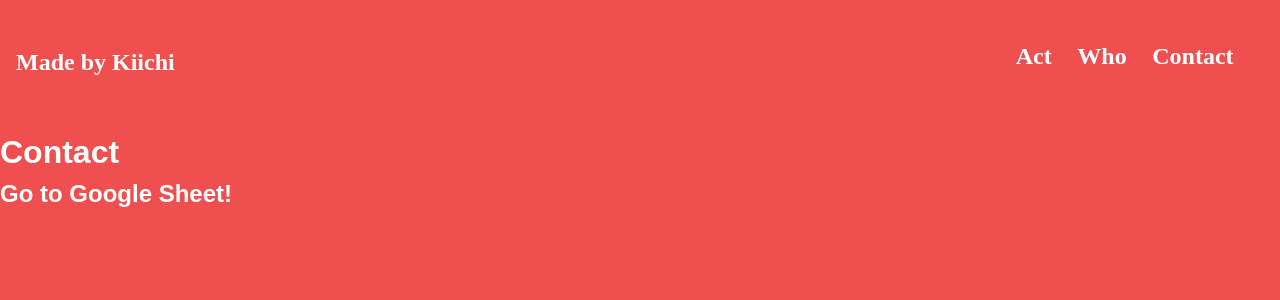
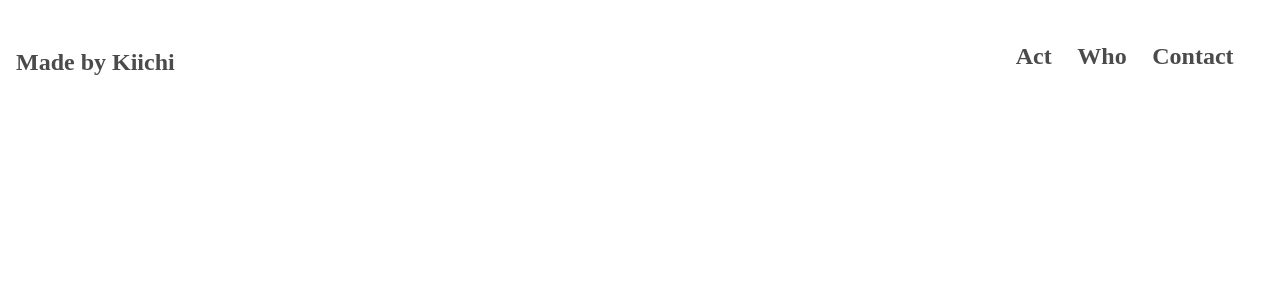
Before and after one commit to KiichiSugihara/made-by-kiichi, a Vue app: page /contact in a window 1280 px wide. Shown: the top 300 px of the page. Built offline with nearby package versions, Linux system fonts and the light colour scheme; a web font is replaced by a local one.

Commit message:
modify Contact color

```diff
--- a/src/views/Contact.vue
+++ b/src/views/Contact.vue
@@ -1,9 +1,15 @@
 <template>
     <v-app>
-        <m-k-top-bar></m-k-top-bar>
-        <v-content class="content">
-            <h1>Contact</h1>
-            <h2>Go to Google Sheet!</h2>
+        <m-k-top-bar
+            :mainColor="this.pageMainColor"
+            :textColor="this.pageTextColor"
+        ></m-k-top-bar>
+        <v-content
+            :style="{
+                '--page-main-color': this.pageMainColor,
+                '--page-text-color': this.pageTextColor,
+            }"
+        >
         </v-content>
     </v-app>
 </template>
@@ -20,11 +26,10 @@ import MKTimeline from '@/components/MKTimeline.vue'
         MKTimeline,
     },
 })
-export default class Contact extends Vue {}
+export default class Contact extends Vue {
+    pageMainColor: string = '#ffffff'
+    pageTextColor: string = '#4b4b4b'
+}
 </script>
 
-<style lang="scss" scoped>
-.content {
-    background-color: #ef504f;
-}
-</style>
+<style lang="scss" scoped></style>
```
